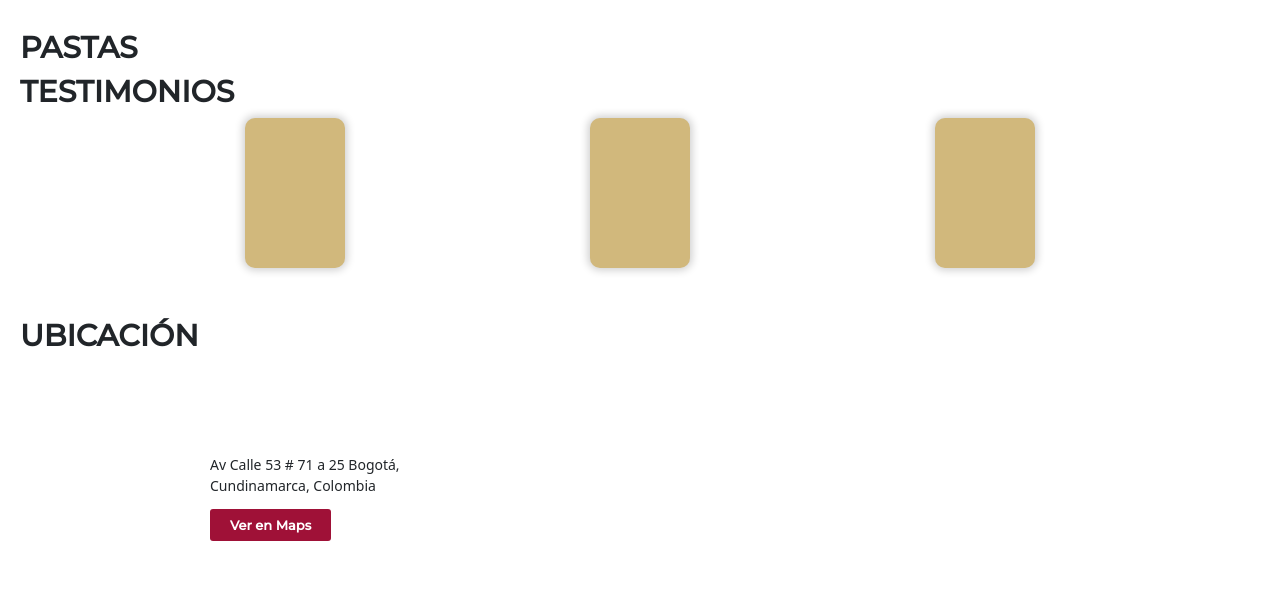
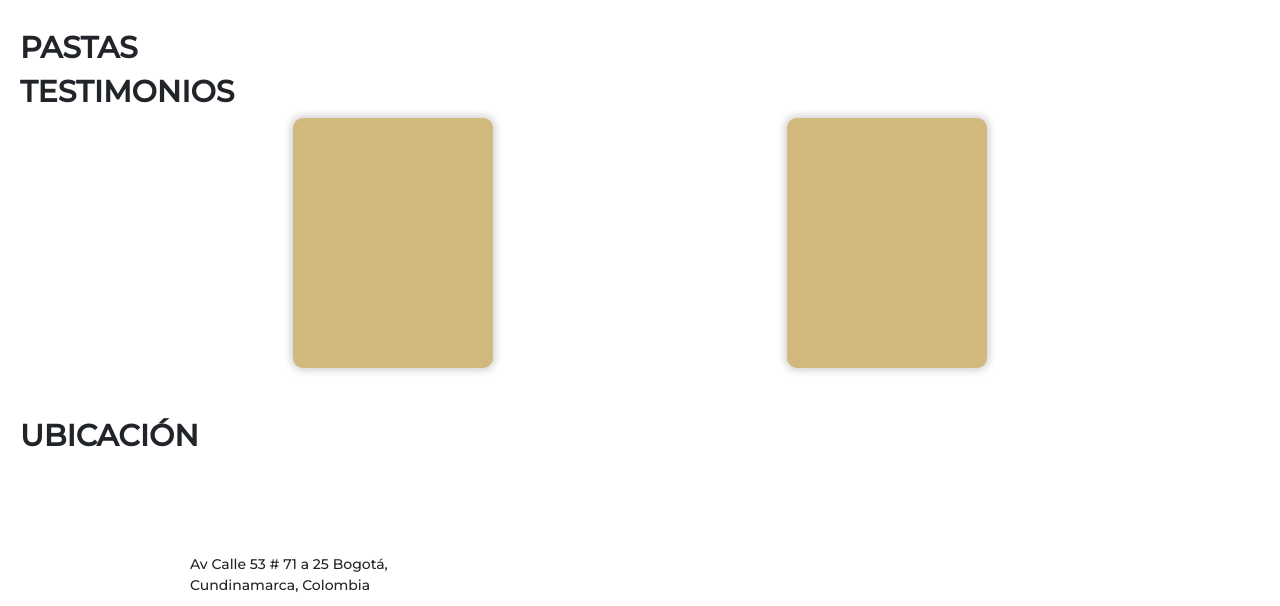
Before and after one commit to RosarioMeyerArana/serafina-web, a plain HTML site: page index.html in a window 1280 px wide. Shown: the part 850-1456 px from the top of the page. Drawn offline with nearby package versions, Linux system fonts and the light colour scheme; grey boxes are pictures that could not be loaded.

Commit message:
medida testimonios

```diff
--- a/css/style.css
+++ b/css/style.css
@@ -209,24 +209,16 @@ footer {
 }
 
 .testimonioUno {
-  height: 150px;
-  width: 100px;
+  height: 250px;
+  width: 200px;
   background-color: #d1b87c;
   border-radius: 10px;
   box-shadow: 0px 0px 9px 2px rgba(0, 0, 0, 0.2);
 }
 
 .testimonioDos {
-  height: 150px;
-  width: 100px;
-  background-color: #d1b87c;
-  border-radius: 10px;
-  box-shadow: 0px 0px 9px 2px rgba(0, 0, 0, 0.2);
-}
-
-.testimonioTres {
-  height: 150px;
-  width: 100px;
+  height: 250px;
+  width: 200px;
   background-color: #d1b87c;
   border-radius: 10px;
   box-shadow: 0px 0px 9px 2px rgba(0, 0, 0, 0.2);
@@ -260,10 +252,12 @@ footer {
 }
 
 .direccion {
-  margin: 100px 0 0 20px;
+  margin: 100px 0 0 10px;
 }
 
 .calle {
   font-size: 14px;
-  margin-left: 20px;
+  margin-left: 10px;
+  font-family: "Montserrat", sans-serif;
+  font-weight: 500;
 }
--- a/index.html
+++ b/index.html
@@ -73,8 +73,6 @@
           </div>
           <div class="testimonioDos">
           </div>
-          <div class="testimonioTres">
-          </div>
         </section>
         <h4 class="tittleUbicacion">ubicación</h4>
         <section class="contenedorUbicacion">
```
